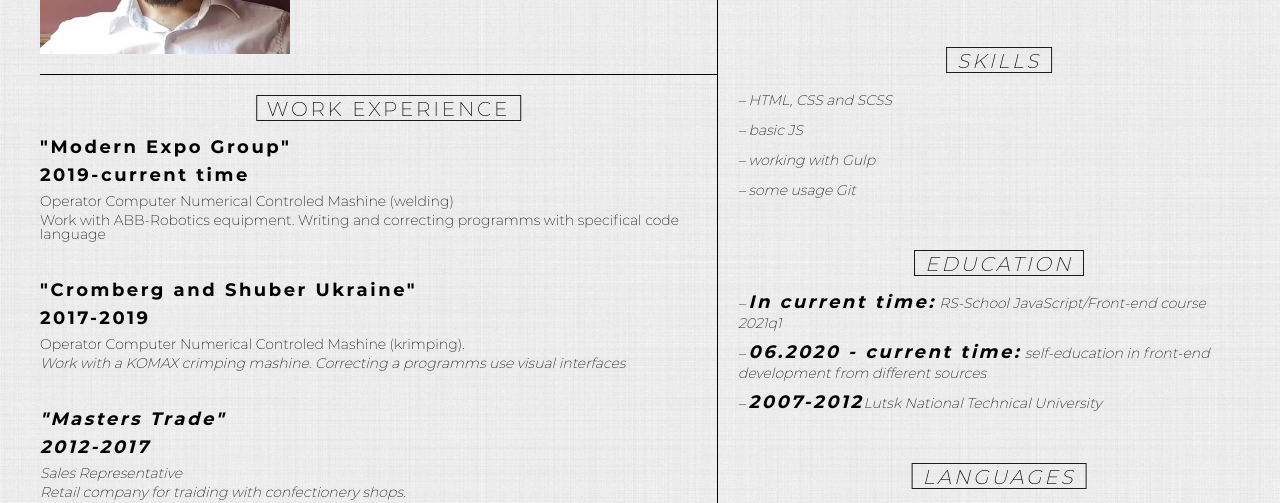
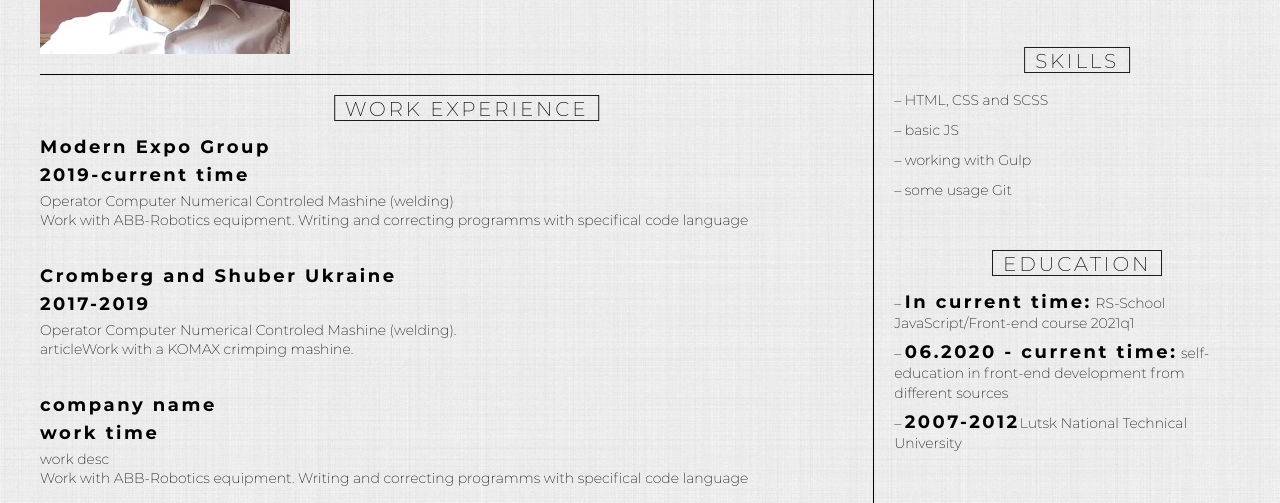
Before and after one commit to PaCCiFFisT/rsschool-cv, a plain HTML site: page index.html in a window 1280 px wide. Shown: the part 228-731 px from the top of the page. Drawn offline with Linux system fonts and the light colour scheme; files whose address does not match are found by name.

Commit message:
fix: close not closed italic tag

```diff
--- a/index.html
+++ b/index.html
@@ -24,7 +24,7 @@
 				<section class="work">
 					<div class="work__section">
 						<h2 class="long">Work experience</h2>
-						<h3>"Modern Expo Group"</h3>
+						<h3>Modern Expo Group</h3>
 						<h3>2019-current time</h3>
 						<p class="work__position"> Operator Computer Numerical Controled Mashine (welding)
 						</p>
@@ -32,24 +32,17 @@
 							Writing and correcting programms with specifical code language</article>
 					</div>
 					<div class="work__section">
-						<h3>"Cromberg and Shuber Ukraine"</h3>
+						<h3>Cromberg and Shuber Ukraine</h3>
 						<h3>2017-2019</h3>
-						<p class="work__position"> Operator Computer Numerical Controled Mashine (krimping).</p>
-						<article class="work__desc"><i>
-								<article class="work__desc"> Work with a KOMAX crimping mashine. Correcting a programms
-									use
-									visual interfaces
-									<article class="work__desc">
-										</>
-									</article>
+						<p class="work__position"> Operator Computer Numerical Controled Mashine (welding).</p>
+						<article class="work__desc">articleWork with a KOMAX crimping mashine.</article>
 					</div>
 					<div class="work__section">
-						<h3>"Masters Trade"</h3>
-						<h3>2012-2017</h3>
-						<p class="work__position">Sales Representative</p>
-						<article class="work__desc">
-							Retail company for traiding with confectionery shops.
-						</article>
+						<h3>company name</h3>
+						<h3>work time</h3>
+						<p class="work__position"> work desc</p>
+						<article class="work__desc">Work with ABB-Robotics equipment.
+							Writing and correcting programms with specifical code language</article>
 					</div>
 				</section>
 				<section class="code-sample">
```
